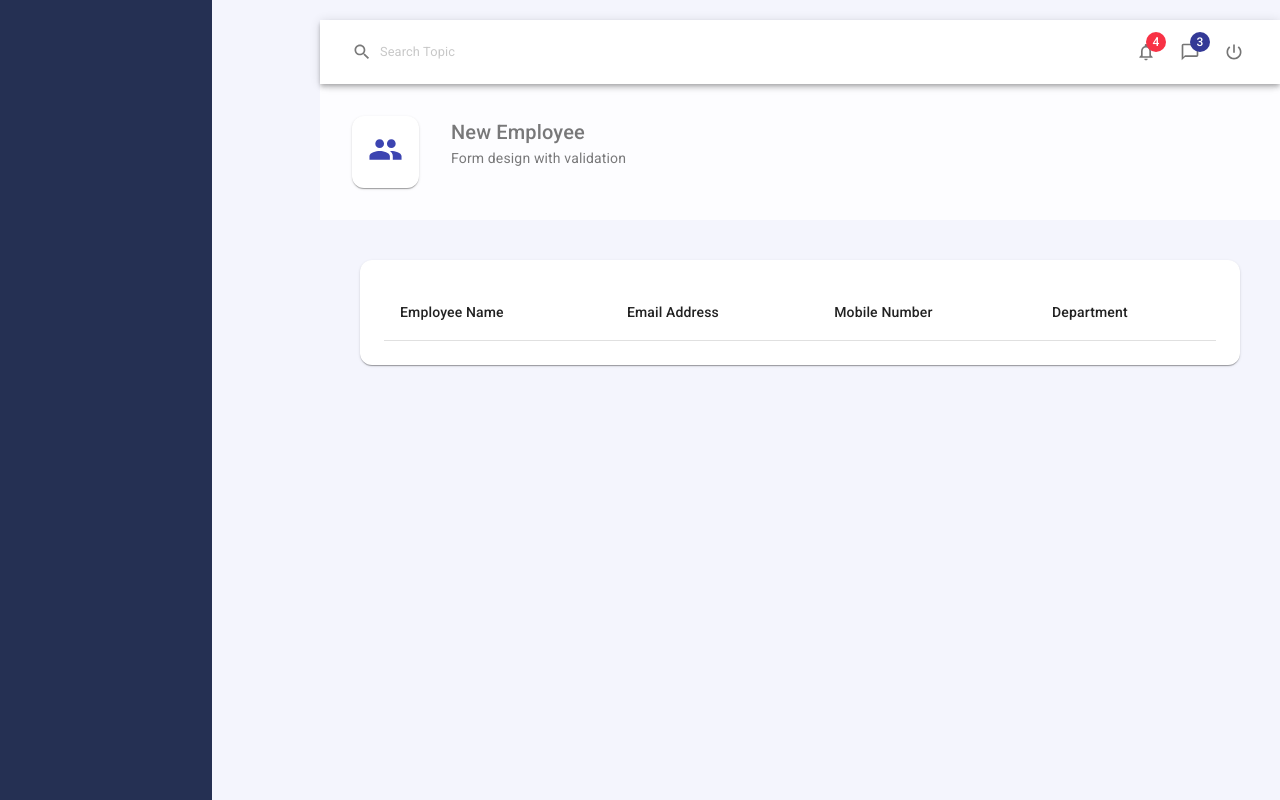
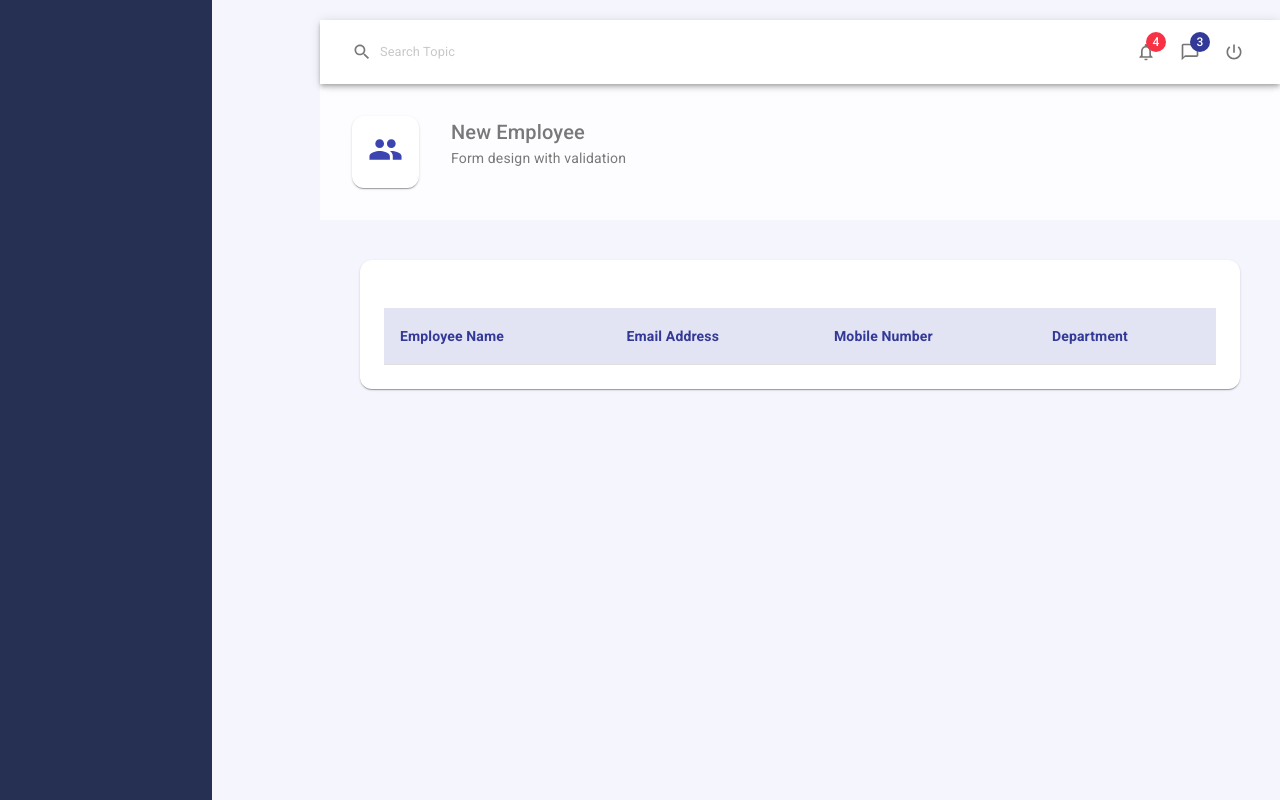
Before and after one commit to manos-fr/Mui_Form, a React (Create React App) app: page / in a window 1280 px wide. Built offline with nearby package versions, Linux system fonts and the light colour scheme.

Commit message:
css for table

```diff
--- a/src/components/useTable.js
+++ b/src/components/useTable.js
@@ -1,8 +1,35 @@
-import { Table, TableHead, TableRow, TableCell } from "@material-ui/core";
+import {
+  Table,
+  TableHead,
+  TableRow,
+  TableCell,
+  makeStyles,
+} from "@material-ui/core";
 import React from "react";
 
+const useStyles = makeStyles((theme) => ({
+  table: {
+    marginTop: theme.spacing(3),
+    "& thead th": {
+      fontWeight: "600",
+      color: theme.palette.primary.main,
+      backgroundColor: theme.palette.primary.light,
+    },
+    "& tbody td": {
+      fontWeight: "300",
+    },
+    "& tbody tr:hover": {
+      backgroundColor: "#fffbf2",
+      cursos: "pointer",
+    },
+  },
+}));
+
 export default function useTable(records, headCells) {
-  const TblContainer = (props) => <Table>{props.children}</Table>;
+  const classes = useStyles();
+  const TblContainer = (props) => (
+    <Table className={classes.table}>{props.children}</Table>
+  );
 
   const TblHead = (props) => {
     return (
```
